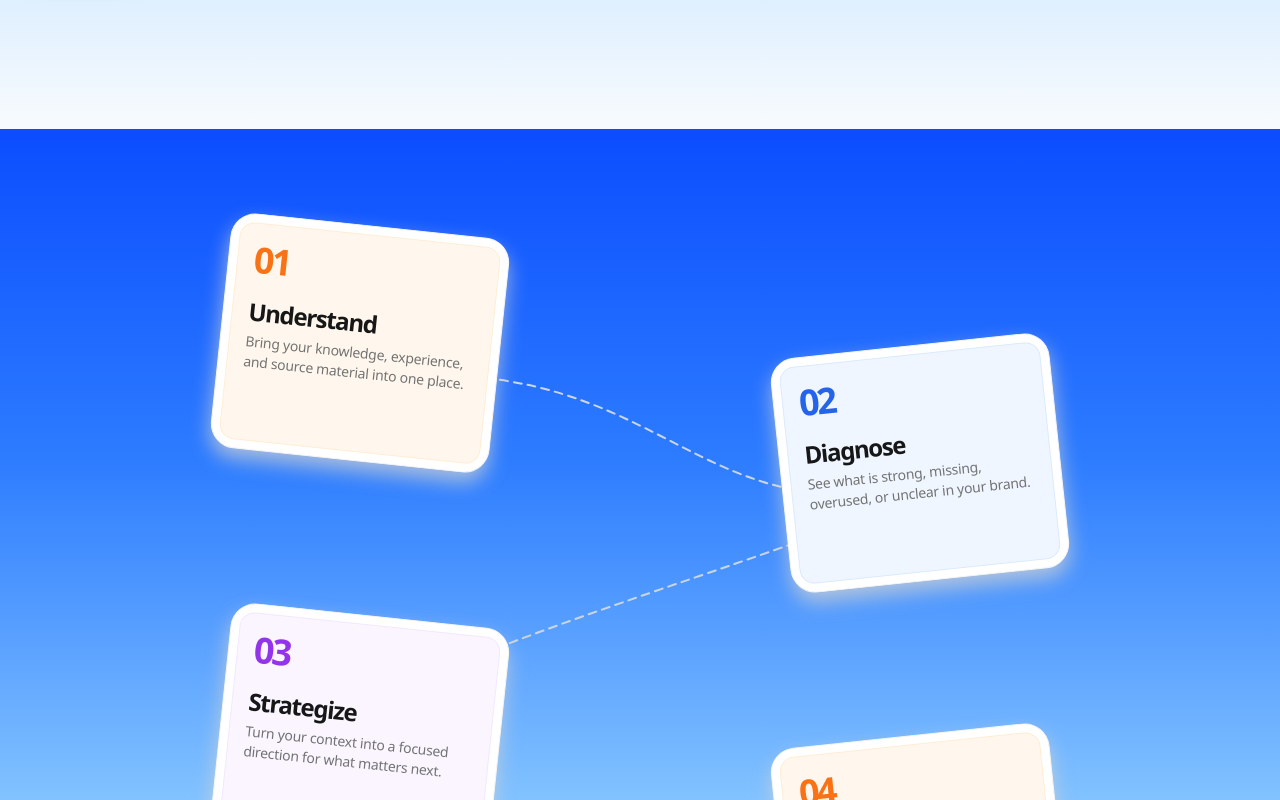
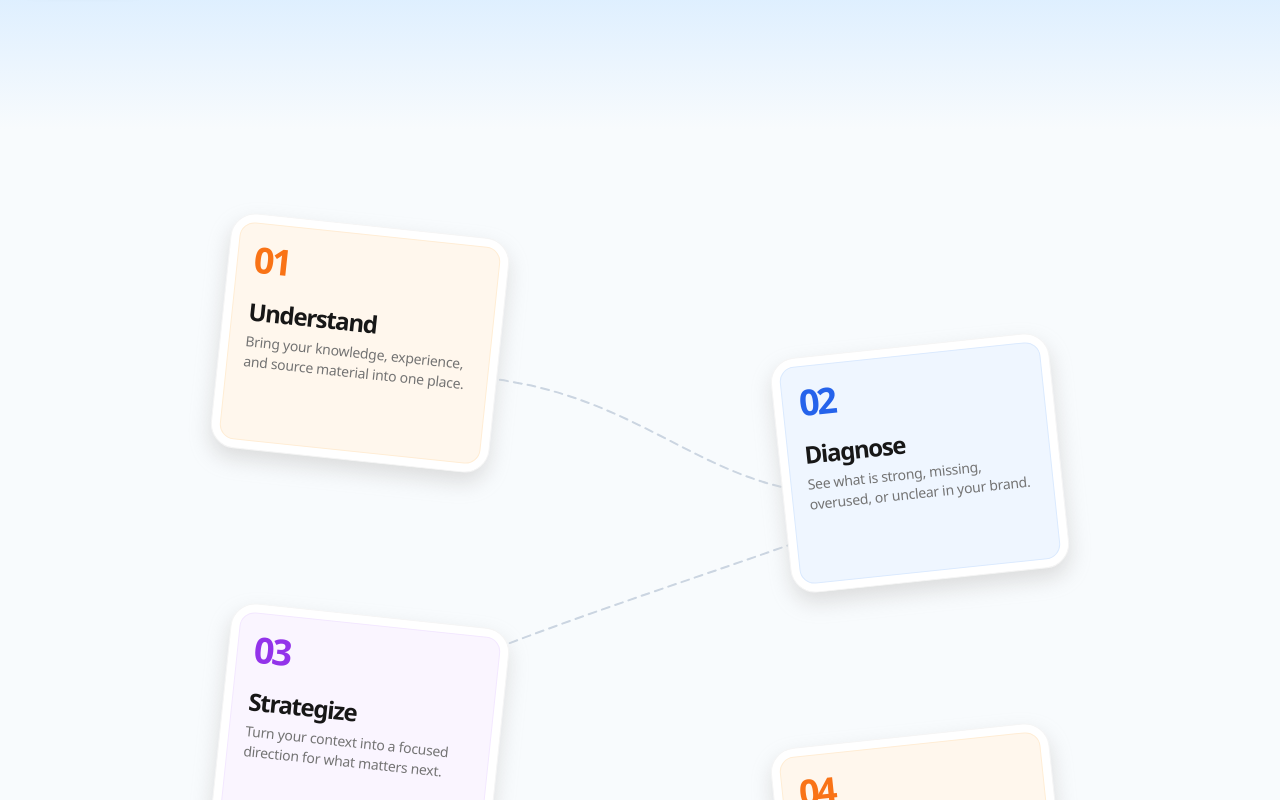
Before and after one commit to veokleo-create07/linkeldn.tool.100k, a Next.js app: page /how-it-works in a window 1280 px wide. Shown: the part 520-1320 px from the top of the page. Built offline with nearby package versions, Linux system fonts and the light colour scheme.

Commit message:
fix: keep how it works cards on light background

```diff
--- a/src/components/ui/how-it-works.tsx
+++ b/src/components/ui/how-it-works.tsx
@@ -31,7 +31,7 @@ export function HowItWorks({ features }: HowItWorksProps) {
   const height = features.length > 4 ? 1180 : features.length > 2 ? 850 : 500;
 
   return (
-    <section className="hero-atmosphere relative overflow-hidden px-6 py-16 sm:px-8 sm:py-20 lg:py-24" aria-label="How Clonao works">
+    <section className="relative overflow-hidden bg-[#f8fbfd] px-6 py-16 sm:px-8 sm:py-20 lg:py-24" aria-label="How Clonao works">
       <div className="relative mx-auto max-w-6xl">
         <div className="relative mx-auto w-full max-w-[1000px] md:h-[var(--steps-height)]" style={{ "--steps-height": `${height}px` } as CSSProperties}>
           {features.length > 1 ? (
```
